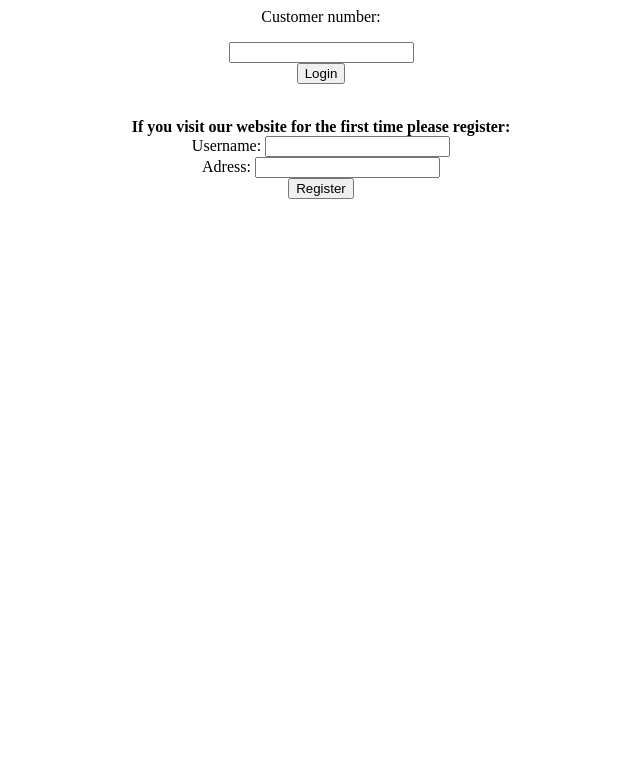
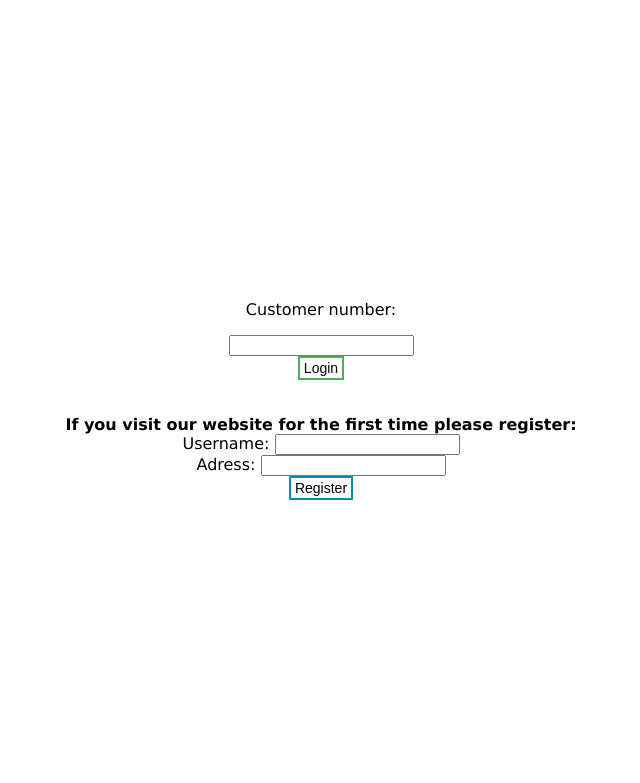
Before and after one commit to nhmanas/mid-term-web, a PHP site: page /customer_login.php in a window 1280 px wide. Shown: the top 783 px of the page, without its empty margins (319-959 px from the left). Run offline with PHP 8.4, Linux system fonts and the light colour scheme.

Commit message:
css eklendi

```diff
--- a/customer_login.php
+++ b/customer_login.php
@@ -34,14 +34,53 @@ if(isset($_POST['username']) || isset($_POST['$address'])){
 <html>
     <head>
         <title>Register / Login</title>
+        <style>
+            .button {
+              background-color: #4CAF50; /* Green */
+              border: none;
+              color: white;
+              padding: 2px 4px;
+              text-align: center;
+              text-decoration: none;
+              display: inline-block;
+              -webkit-transition-duration: 0.4s; /* Safari */
+              font-size: 14px;
+            }
+            .button1 {
+                background-color: white;
+                color: black;
+                border: 2px solid #4CAF50;
+            }
+
+            .button1:hover {
+                background-color: #4CAF50;
+                color: white;
+            }
+            .button2 {
+              background-color: white;
+              color: black;
+              border: 2px solid #008CBA;
+            }
+
+            .button2:hover {
+                background-color: #008CBA;
+                color: white;
+            }
+            .bodysmall{
+              margin-top: 300px
+            }
+            body {
+              font-family: "Verdana"
+            }
+        </style>
     </head>
-    <body>
+    <body class="bodysmall">
         <center>
         <p>Customer number:
             <form class="" action="customer.php" method="post">
               <input action="" type="text" name="customer_number">
               <br>
-              <button type="submit" name="btn_customer_number">Login</button>
+              <button class="button button1"type="submit" name="btn_customer_number">Login</button>
             </form>
             <br>
             <strong>If you visit our website for the first time please register: </strong>
@@ -49,7 +88,7 @@ if(isset($_POST['username']) || isset($_POST['$address'])){
             <form action="customer.php" method="post">
               Username: <input type="text" name="username">
               <br>Adress: <input type="text" name="address">
-              <br><button type="submit" name="btn_register">Register</button>
+              <br><button class="button button2" type="submit" name="btn_register">Register</button>
             </form>
         </p>
         </center>
```
Also changed, not shown: style.css (added, +34 -0 lines).
